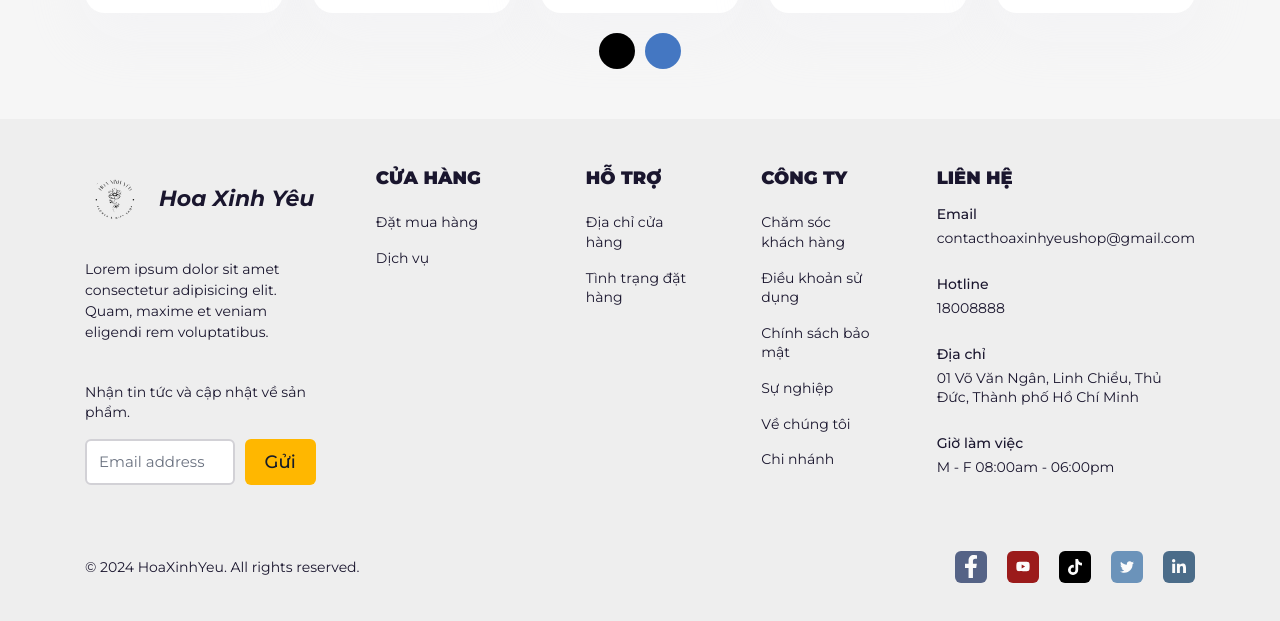
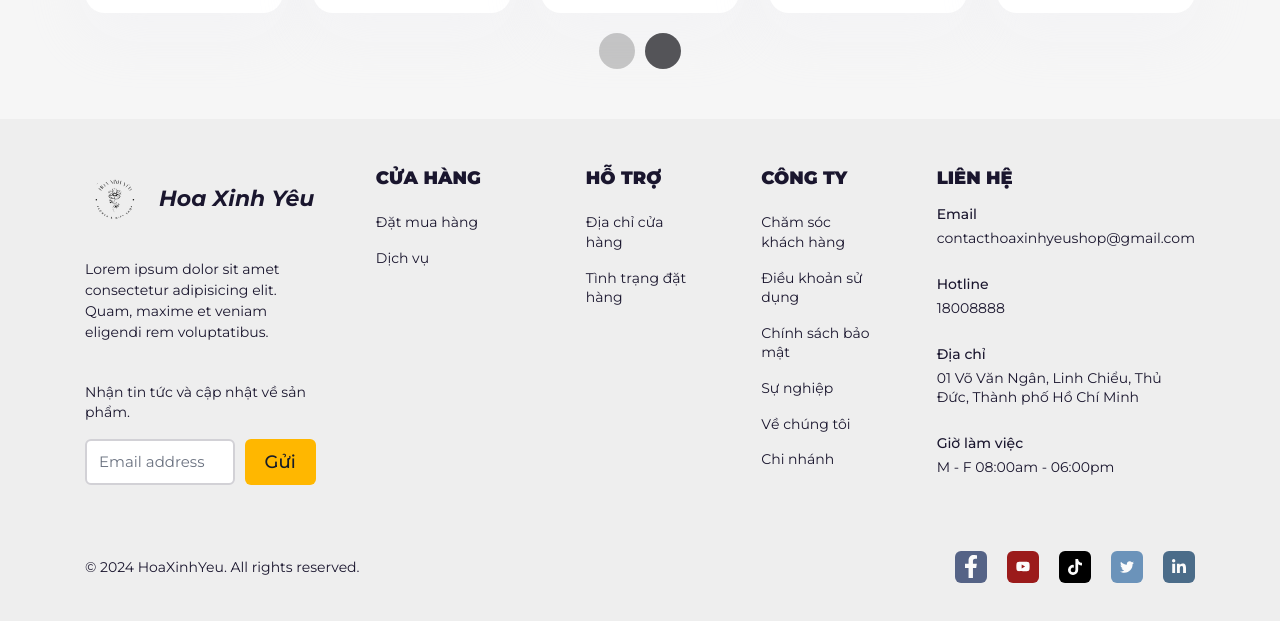
Before and after one commit to Baroo1507/Flower-Shop, a website: page index.html in a window 1280 px wide. Shown: the part 1930-2551 px from the top of the page. Drawn offline with nearby package versions, Linux system fonts and the light colour scheme.

Commit message:
change the button color

```diff
--- a/scss/components/_product-card.scss
+++ b/scss/components/_product-card.scss
@@ -76,7 +76,7 @@
     margin: 0 5px;
     border: none;
     border-radius: 50%;  /* Rounded buttons */
-    background-color: #4477c2; /* Background color */
+    background-color: #545458; /* Background color */
     cursor: pointer;
     transition: background-color 0.3s ease, transform 0.3s ease;
 }
@@ -88,5 +88,5 @@
 }
 
 .pag__button.active {
-    background-color: #000; /* Active button color */
+    background-color: rgba(0, 0, 0, 0.2); /* Active button color */
 }
```
Also changed, not shown: assets/css/main.css.
